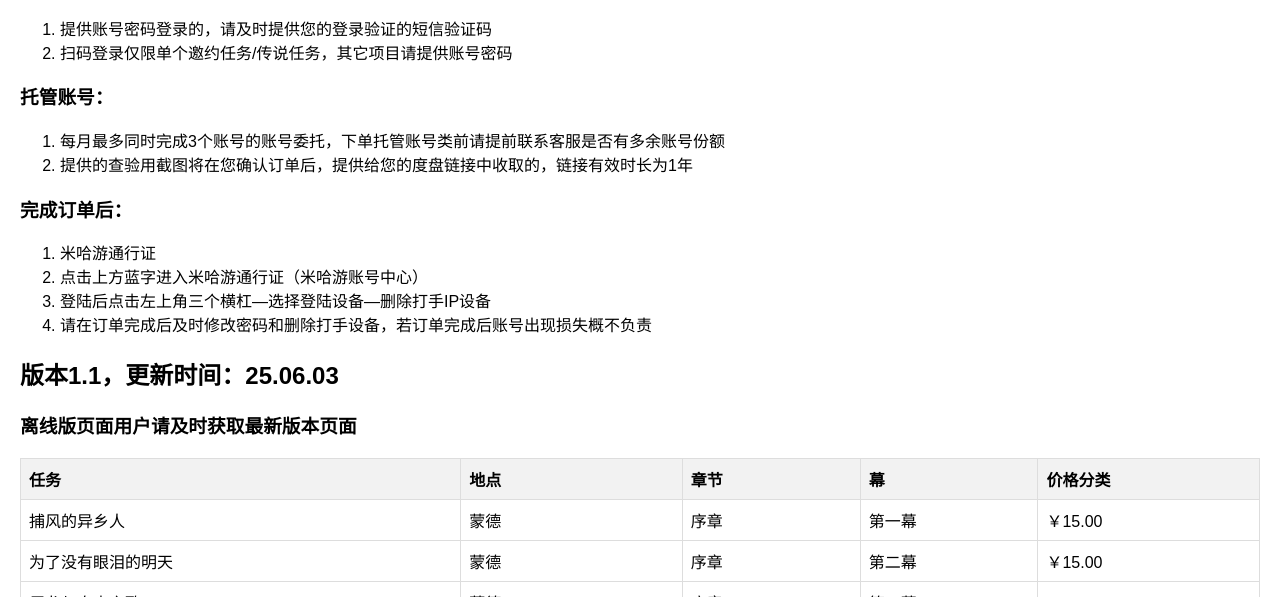
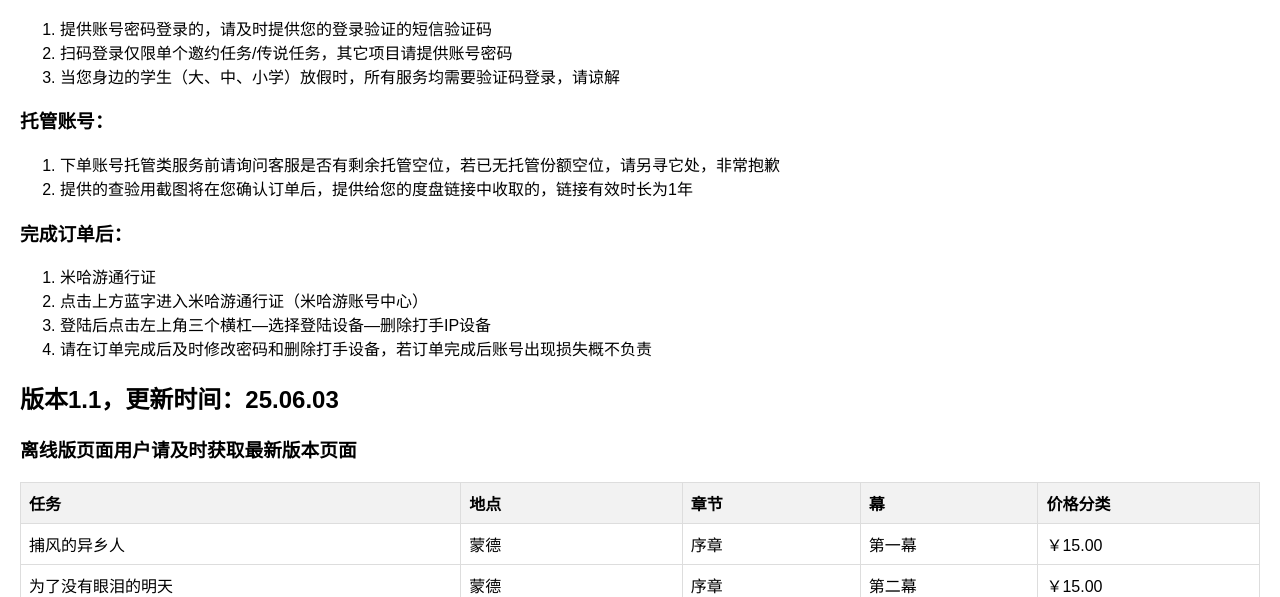
Before and after one commit to xinhaohunz61638/web-D, a plain HTML site: page index.html in a window 1280 px wide. Shown: the part 203-800 px from the top of the page. Drawn offline with Linux system fonts and the light colour scheme.

Commit message:
Update index.html

```diff
--- a/index.html
+++ b/index.html
@@ -77,12 +77,13 @@
                 <ol>
                     <li>提供账号密码登录的，请及时提供您的登录验证的短信验证码</li>
                     <li>扫码登录仅限单个邀约任务/传说任务，其它项目请提供账号密码</li>
+                    <li>当您身边的学生（大、中、小学）放假时，所有服务均需要验证码登录，请谅解</li>
                 </ol>
             </div>
             <div class="notice-box">
                 <h3>托管账号：</h3>
                 <ol>
-                    <li>每月最多同时完成3个账号的账号委托，下单托管账号类前请提前联系客服是否有多余账号份额</li>
+                    <li>下单账号托管类服务前请询问客服是否有剩余托管空位，若已无托管份额空位，请另寻它处，非常抱歉</li>
                     <li>提供的查验用截图将在您确认订单后，提供给您的度盘链接中收取的，链接有效时长为1年</li>
                 </ol>
             </div>
```
